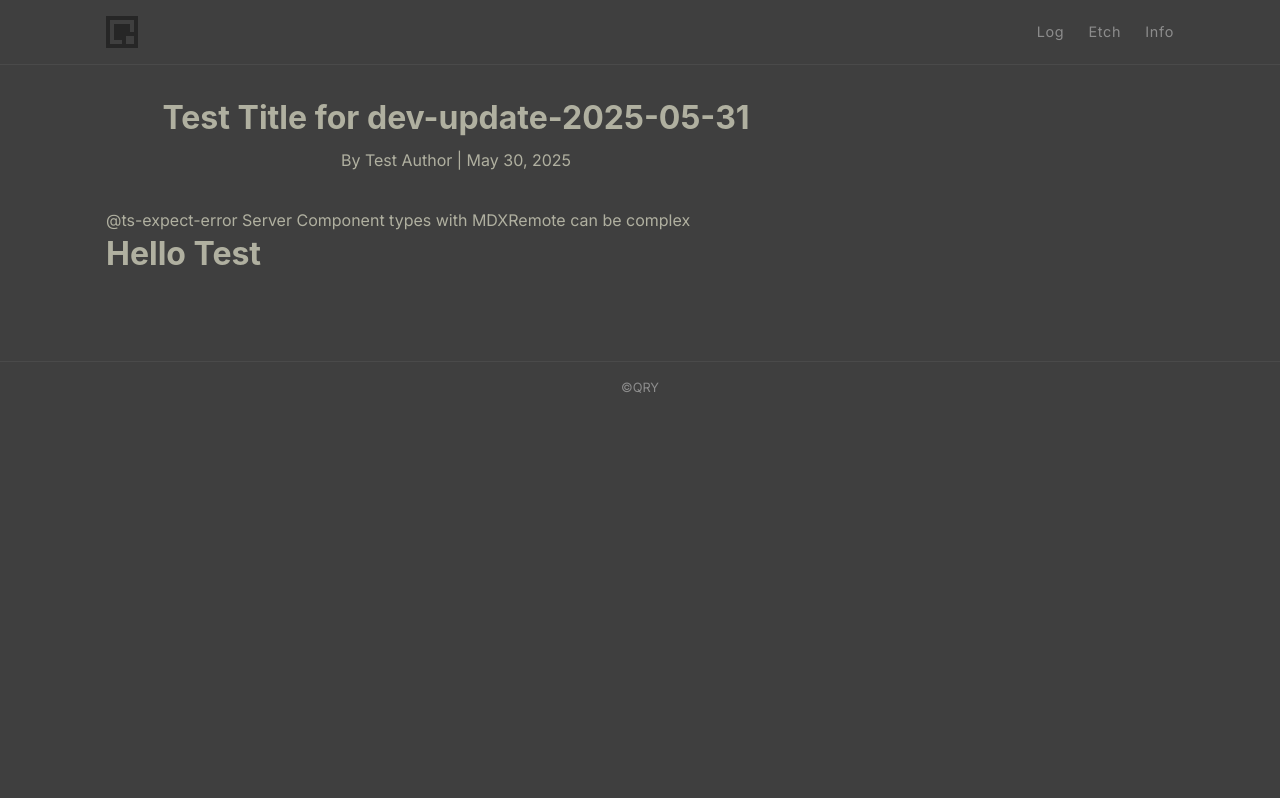
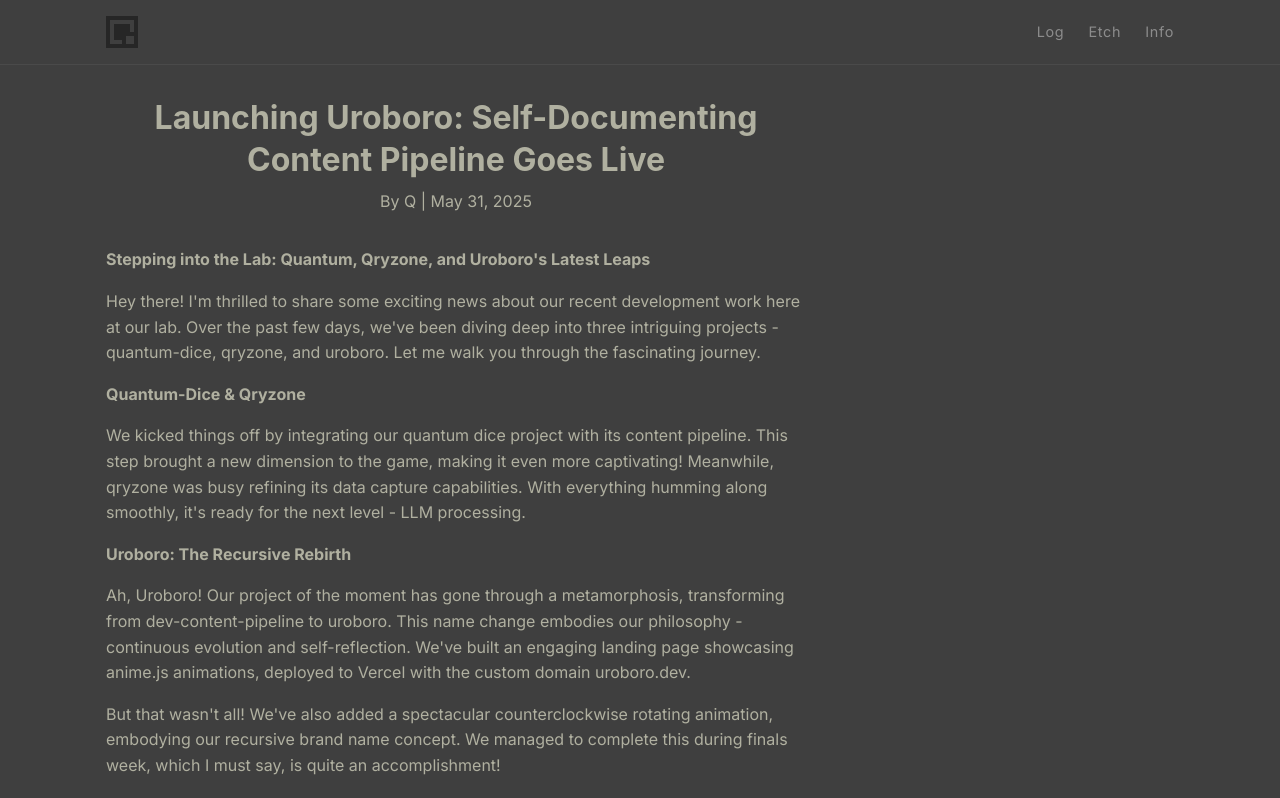
Before and after one commit to QRY91/qryzone, a Next.js app: page /blog/dev-update-2025-05-31 in a window 1280 px wide. Shown: the top 798 px of the page. Built offline with nearby package versions, Linux system fonts and the light colour scheme.

Commit message:
Fix: Enable real MDX content parsing - remove mock test data

```diff
--- a/src/app/blog/[slug]/page.tsx
+++ b/src/app/blog/[slug]/page.tsx
@@ -23,19 +23,9 @@ const components = {
   // Add other custom components to pass to MDXRemote if needed
 };
 
-// In src/app/blog/[slug]/page.tsx, temporarily modify:
 export default async function BlogPostPage({ params }: { params: { slug: string } }) {
   console.log("Slug received:", params.slug); // Check if slug is correct
-  // const post = await getPostData(params.slug); // Comment out for a moment
-  const post = { // Mock post data
-    title: "Test Title for " + params.slug,
-    author: "Test Author",
-    date: new Date().toISOString(),
-    tags: ["test"],
-    content: "# Hello Test",
-    slug: params.slug,
-    excerpt: "Test excerpt"
-  };
+  const post = await getPostData(params.slug); // Real data now!
 
   return (
     <article className={styles.articleContainer}>
@@ -60,7 +50,6 @@ export default async function BlogPostPage({ params }: { params: { slug: string
       </header>
 
       <div className={styles.articleContent}>
-        @ts-expect-error Server Component types with MDXRemote can be complex
         <MDXRemote source={post.content} components={components} />
       </div>
     </article>
```
